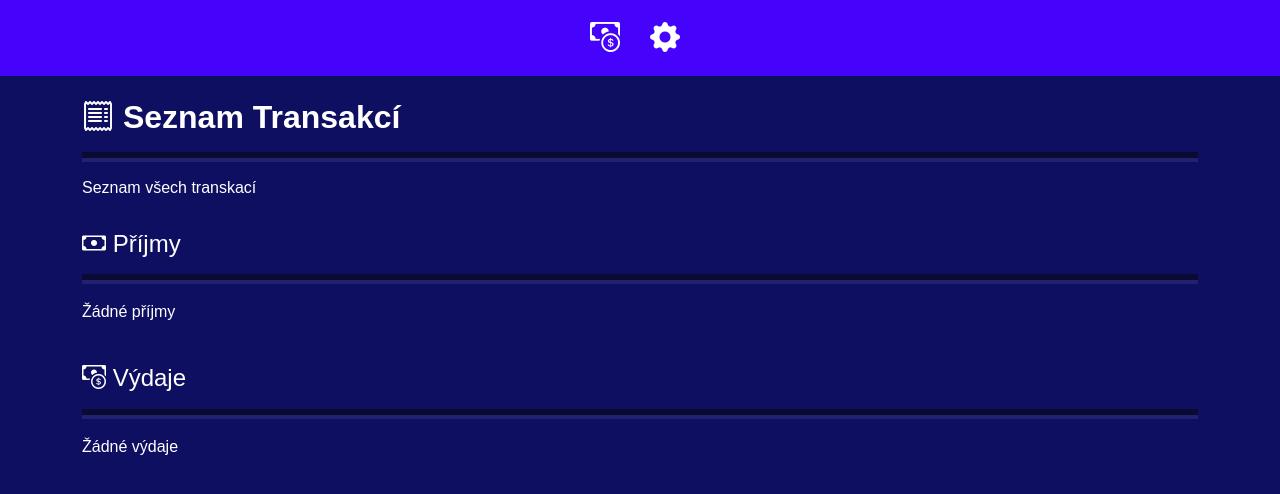
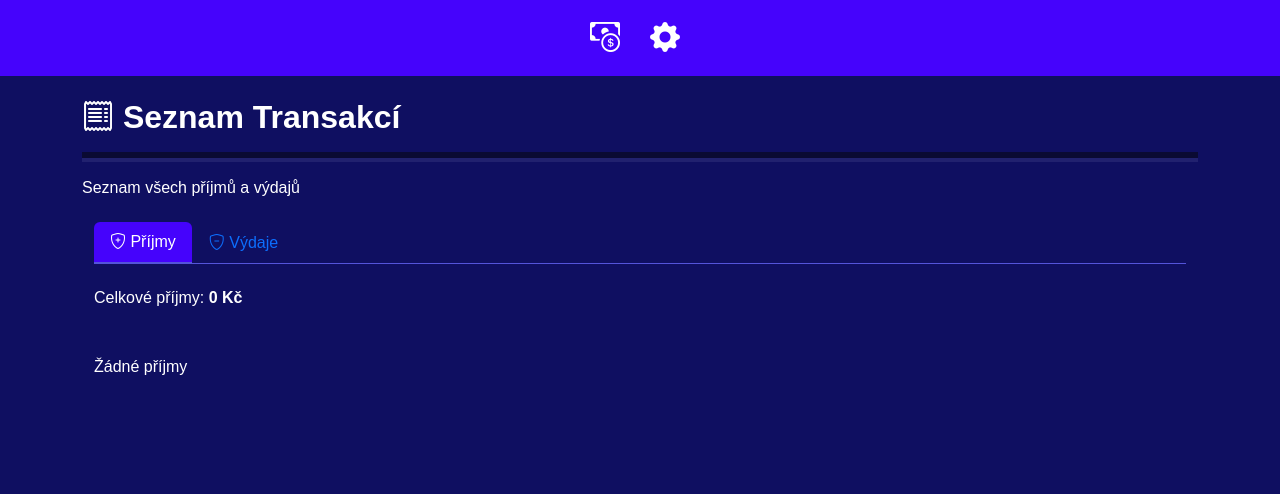
Before and after one commit to Postaczech2021/Finance, a Django app: page /list/ in a window 1280 px wide. Shown: the top 494 px of the page. Run offline with Django 5.2, Linux system fonts and the light colour scheme; data that the repository does not hold is empty.

Commit message:
dnesni zmeny

```diff
--- a/finance_project/finance_app/forms.py
+++ b/finance_project/finance_app/forms.py
@@ -23,15 +23,18 @@ class IncomeForm(forms.ModelForm):
 class OutcomeForm(forms.ModelForm):
     class Meta:
         model = Outcome
-        fields = ['name', 'amount', 'category']
+        fields = ['name', 'date', 'quantity', 'amount', 'category']
         widgets = {
             'name': forms.TextInput(attrs={'class': 'form-control'}),
+            'date': forms.DateInput(attrs={'type': 'date','class': 'form-control'}),
+            'quantity': forms.NumberInput(attrs={'class': 'form-control'}),
             'amount': forms.NumberInput(attrs={'class': 'form-control'}),
             'category': forms.Select(attrs={'class': 'form-control'}),
 
         }
         labels = {
             'name': 'Název výdajové položky',
+            'quantity':'Množství',
             'amount': 'Částka',
             'category': 'Kategorie',
         }
--- a/finance_project/finance_app/models.py
+++ b/finance_project/finance_app/models.py
@@ -1,5 +1,5 @@
 from django.db import models
-
+from django.utils import timezone
 class Category(models.Model):
     name = models.CharField(max_length=100, unique=True)
     is_income = models.BooleanField(default=False)
@@ -15,6 +15,7 @@ class Income(models.Model):
 
 class Outcome(models.Model):
     name = models.CharField(max_length=100)
+    quantity = models.IntegerField(default=1)
     amount = models.FloatField()
-    date = models.DateField(auto_now_add=True,editable=True)
+    date = models.DateField(default=timezone.now,editable=True)
     category = models.ForeignKey(Category, on_delete=models.SET_DEFAULT, default=1)
--- a/finance_project/finance_app/templates/base.html
+++ b/finance_project/finance_app/templates/base.html
@@ -20,13 +20,40 @@
     border-width: 0;
 }
 
+
     .table>:not(caption)>*>* {
     padding: 15px;
     color: white;
         font-weight: bold;
-    background-color: #0a0a33 !important;
+    background-color: #0a0a32 !important;
     border-bottom-width: var(--bs-border-width);
     box-shadow: inset 0 0 0 9999px var(--bs-table-bg-state, var(--bs-table-bg-type, var(--bs-table-accent-bg)));
+}
+
+    .table thead th {
+    background-color: #21219c !important; /* Barva pozadí záhlaví */ }
+
+    .table tbody td  {
+
+    padding: 12px; /* 5px nahoře a dole, 0px vlevo a vpravo */
+    vertical-align: middle;
+}
+
+   .nav-tabs, .nav-link {
+
+     border-bottom: 1px solid #5454da; !important;
+
+}
+
+   .nav-tabs .nav-item.show .nav-link, .nav-tabs .nav-link.active {
+
+    background-color:#4503fc;
+           border:0;
+        border-bottom:1px solid #5454da; !important;
+
+       color:white;
+
+
 }
 
     body {
--- a/finance_project/finance_app/templates/list.html
+++ b/finance_project/finance_app/templates/list.html
@@ -7,20 +7,27 @@
     <hr class="hr-secondary">
 </div>
 
-<h6 class="py-3">Seznam všech transkací</h6>
+<h6 class="py-3">Seznam všech příjmů a výdajů</h6>
 
-
-<h4 class="py-2"><i class="bi bi-cash"></i> Příjmy</h4>
-      <div class="hr-container">
-    <hr class="hr-main">
-    <hr class="hr-secondary">
-</div>
-{% if no_incomes %}
+    <div class="container mt-2" style="margin:0 !important;">
+        <ul class="nav nav-tabs" id="myTab" role="tablist">
+            <li class="nav-item" role="presentation">
+                <button class="nav-link active" id="income-tab" data-bs-toggle="tab" data-bs-target="#income" type="button" role="tab" aria-controls="income" aria-selected="true"><i class="bi bi-shield-plus"></i> Příjmy</button>
+            </li>
+            <li class="nav-item" role="presentation">
+                <button class="nav-link" id="outcome-tab" data-bs-toggle="tab" data-bs-target="#outcome" type="button" role="tab" aria-controls="outcome" aria-selected="false"><i class="bi bi-shield-minus"></i> Výdaje</button>
+            </li>
+        </ul>
+        <div class="tab-content" id="myTabContent">
+            <div class="tab-pane fade show active" id="income" role="tabpanel" aria-labelledby="income-tab">
+              <h6 class="py-4">Celkové příjmy: <strong>{{ total_income|floatformat:0 }} Kč</strong></h6>
+                {% if no_incomes %}
     <p class="py-3">Žádné příjmy</p>
 {% else %}
-<table class="table mt-4">
+<table class="table mt-2">
     <thead>
         <tr>
+            <th>Název</th>
             <th>Částka</th>
             <th>Datum</th>
             <th>Akce</th>
@@ -30,6 +37,7 @@
     <tbody>
         {% for item in incomes %}
 
+            <td>{{ item.name }}</td>
             <td>{{ item.amount|floatformat:0 }} Kč</td>
             <td>{{ item.date|date:"d.m.Y" }}</td>
             <td><a class="btn darkbtn" href='{% url 'edit_income' item.id  %}'><i class="bi bi-pen"></i></a>
@@ -42,18 +50,19 @@
 </table>
 {% endif %}
 
-<h4 class="py-2"><i class="bi bi-cash-coin"></i> Výdaje</h4>
-      <div class="hr-container">
-    <hr class="hr-main">
-    <hr class="hr-secondary">
 
+            </div>
+            <div class="tab-pane fade" id="outcome" role="tabpanel" aria-labelledby="outcome-tab">
+
+             <h6 class="py-4">Celkové výdaje: <strong>{{ total_outcome|floatformat:0 }} Kč</strong></h6>
     {% if no_outcomes %}
     <p class="py-3">Žádné výdaje</p>
 {% else %}
-<table class="table mt-4">
+<table class="table mt-2">
     <thead>
         <tr>
 
+            <th>Název</th>
             <th>Částka</th>
             <th>Datum</th>
             <th>Akce</th>
@@ -62,8 +71,11 @@
     <tbody>
         {% for item in outcomes %}
         <tr>
-s
-            <td>{{ item.amount|floatformat:0 }} Kč</td>
+            <td>{{ item.name }}
+    {% if item.quantity != 1 %}
+        ( {{ item.quantity }} ks )
+    {% endif %}</td>
+            <td>{{ item.amount|floatformat:2 }} Kč</td>
             <td>{{ item.date|date:"d.m.Y" }}</td>
             <td><a class="btn darkbtn" href='{% url 'edit_outcome' item.id  %}'><i class="bi bi-pen"></i></a>
             <a class="btn dangerbtn" href='{% url 'delete_outcome' item.id  %}'><i class="bi bi-trash"></i></a>
@@ -73,5 +85,11 @@ s
     </tbody>
 </table>
 {% endif %}
+            </div>
+        </div>
+    </div>
+
+    <script src="https://cdn.jsdelivr.net/npm/@popperjs/core@2.11.6/dist/umd/popper.min.js"></script>
+    <script src="https://cdn.jsdelivr.net/npm/bootstrap@5.3.0/dist/js/bootstrap.min.js"></script>
 
 {% endblock %}
--- a/finance_project/finance_app/views.py
+++ b/finance_project/finance_app/views.py
@@ -38,11 +38,16 @@ def list_transactions(request):
     incomes = Income.objects.all()
     outcomes = Outcome.objects.all()
 
+    total_income = Income.objects.aggregate(Sum('amount'))['amount__sum'] or 0
+    total_outcome = Outcome.objects.aggregate(Sum('amount'))['amount__sum'] or 0
+
     context = {
         'incomes': incomes,
         'outcomes': outcomes,
         'no_incomes': not incomes.exists(),
-        'no_outcomes': not outcomes.exists()
+        'no_outcomes': not outcomes.exists(),
+        'total_income': total_income,
+        'total_outcome': total_outcome,
     }
 
     return render(request, 'list.html', context)
@@ -70,10 +75,10 @@ def edit_outcome(request, outcome_id):
         form = OutcomeForm(request.POST, instance=outcome)
         if form.is_valid():
             form.save()
-            return redirect('list')
+            return redirect('list_transactions')
     else:
         form = OutcomeForm(instance=outcome)
-    return render(request, 'edit_outcome.html', {'form': form})
+    return render(request, 'edit_outcome.html', {'form': form, 'outcome': outcome})
 
 def delete_outcome(request, outcome_id):
     outcome = Outcome.objects.get(pk=outcome_id)
```
Also changed, not shown: finance_project/finance_app/templates/edit_outcome.html (added, +18 -0 lines).
